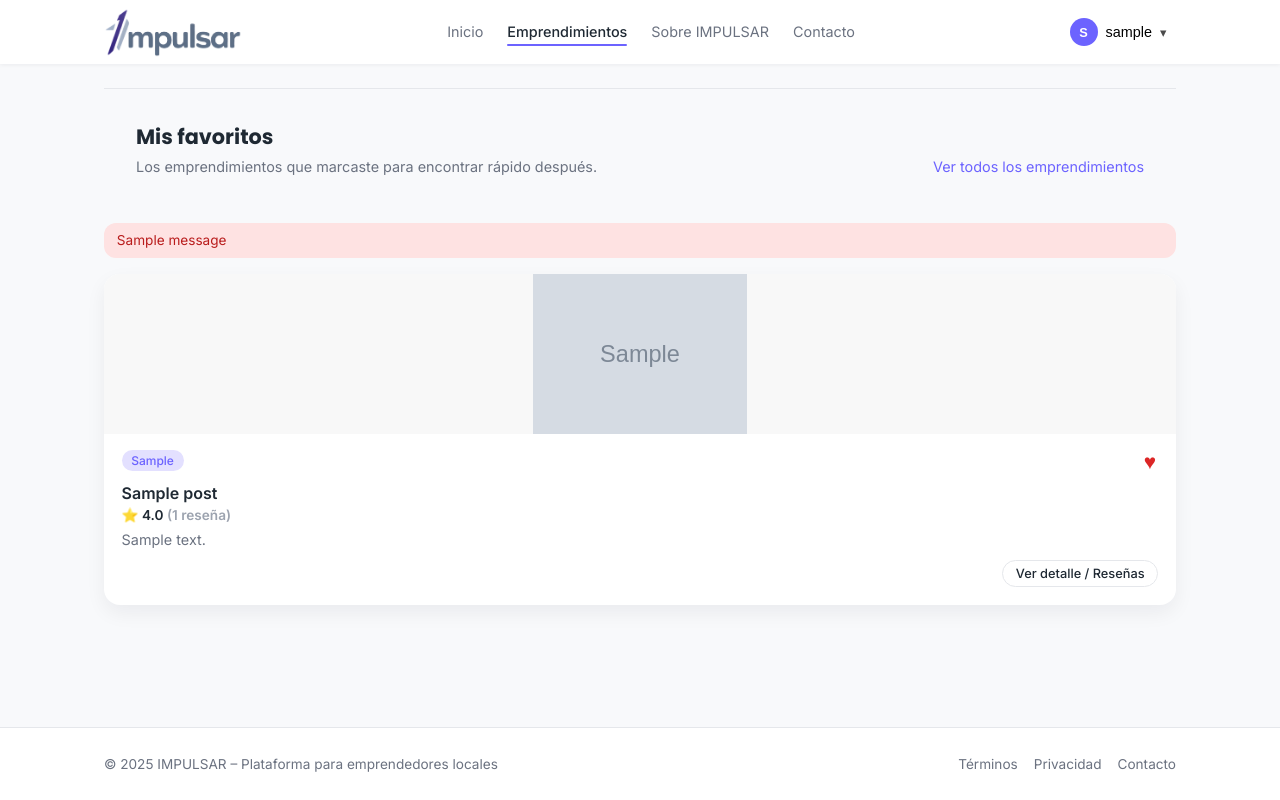
After one commit to Franv-Dev/IMPULSAR, a Flask app: page /blog/favoritos in a window 1280 px wide. The commit adds this page. Run offline with Flask 3, Linux system fonts and the light colour scheme; the visitor is signed in with stand-in values (Sample User, id 1); tables that the repository leaves empty hold one stand-in row (values such as "Sample post"); grey boxes marked "Sample" are stand-in pictures; one stand-in notice (Sample message) is shown; some libraries are stand-ins or nearby versions.

Commit message:
Agregar favoritos/guardados de emprendimientos
Nuevo modelo Favorite (user_id, post_id, unique constraint) y toggle en
blog.toggle_favorite: un click marca, el siguiente desmarca. El boton de
corazon aparece en las tarjetas del listado y en el detalle
(partials/_favorito_boton.html), y "Mis favoritos" queda accesible desde el
navbar y lista los emprendimientos marcados con su calificacion.

De paso se extrae services/ratings.py: la consulta de "posts + promedio de
reseñas" (outerjoin + AVG + COUNT) estaba duplicada en blog.index() y
profile.py: favoritos la iba a necesitar por tercera vez, asi que se
centraliza en un solo lugar en vez de copiarla de nuevo.

Co-Authored-By: Claude Sonnet 5 <noreply@anthropic.com>

```diff
--- /dev/null
+++ b/services/ratings.py
@@ -0,0 +1,47 @@
+"""Helper para traer emprendimientos junto con su promedio de reseñas.
+
+Antes esta misma consulta (outerjoin a una subquery agrupada por post) estaba
+duplicada en blog.index() y en profile.py. Pedirla post por post en un bucle
+dispara una consulta extra por cada tarjeta (problema N+1); centralizarla
+ademas evita que las tres copias se desincronicen si cambia la logica.
+"""
+
+from sqlalchemy import func
+
+from db import db
+from models.post import Post
+from models.review import Review
+
+
+def query_posts_con_rating(query=None):
+    """Devuelve una Query de Post que trae (Post, avg_rating, review_count) por fila."""
+    if query is None:
+        query = Post.query
+
+    ratings = (
+        db.session.query(
+            Review.post_id.label("post_id"),
+            func.avg(Review.rating).label("avg_rating"),
+            func.count(Review.id).label("review_count"),
+        )
+        .group_by(Review.post_id)
+        .subquery()
+    )
+    return (
+        query
+        .outerjoin(ratings, ratings.c.post_id == Post.id)
+        .add_columns(ratings.c.avg_rating, ratings.c.review_count)
+    )
+
+
+def serializar_con_rating(filas, favoritos=frozenset()):
+    """Convierte filas (Post, avg_rating, review_count) en dicts listos para el template."""
+    return [
+        {
+            "post": post,
+            "avg_rating": round(avg_rating, 1) if avg_rating else None,
+            "review_count": review_count or 0,
+            "is_favorite": post.id in favoritos,
+        }
+        for post, avg_rating, review_count in filas
+    ]
--- a/static/css/styles.css
+++ b/static/css/styles.css
@@ -1518,3 +1518,28 @@ textarea.auth__input {
 .chat-form textarea {
     flex-grow: 1;
 }
+
+/* === Favoritos === */
+.favorite-form {
+    display: inline-block;
+    flex-shrink: 0;
+}
+
+.favorite-btn {
+    background: none;
+    border: none;
+    cursor: pointer;
+    font-size: 1.3rem;
+    line-height: 1;
+    padding: 0.15rem;
+    color: var(--color-muted);
+    transition: transform 0.15s ease, color 0.15s ease;
+}
+
+.favorite-btn:hover {
+    transform: scale(1.15);
+}
+
+.favorite-btn--active {
+    color: #DC2626;
+}
--- a/templates/base.html
+++ b/templates/base.html
@@ -68,6 +68,9 @@
                             <a href="{{ url_for('profile.view_profile', user_id=g.user.id) }}" class="user-menu__item">
                                 Ver perfil
                             </a>
+                            <a href="{{ url_for('blog.my_favorites') }}" class="user-menu__item">
+                                Mis favoritos
+                            </a>
                             <a href="{{ url_for('messages.inbox') }}" class="user-menu__item">
                                 Mensajes
                                 <span id="notif-badge" class="badge--notif" style="display:none;" aria-live="polite"></span>
--- /dev/null
+++ b/templates/blog/favorites.html
@@ -0,0 +1,92 @@
+{% extends "base.html" %}
+
+{% block title %}Mis favoritos – IMPULSAR{% endblock %}
+
+{% block content %}
+<section class="section">
+    <div class="container">
+        <div class="section__header">
+            <div>
+                <h2 class="section__title">Mis favoritos</h2>
+                <p class="section__subtitle">
+                    Los emprendimientos que marcaste para encontrar rápido después.
+                </p>
+            </div>
+            <a href="{{ url_for('blog.index') }}" class="section__link">Ver todos los emprendimientos</a>
+        </div>
+
+        {% with messages = get_flashed_messages() %}
+            {% if messages %}
+                <div class="auth__messages" style="margin-bottom:1rem;">
+                    {% for message in messages %}
+                        <div class="auth__alert">{{ message }}</div>
+                    {% endfor %}
+                </div>
+            {% endif %}
+        {% endwith %}
+
+        {% if posts %}
+            <div class="cards-grid">
+                {% for item in posts %}
+                    {% set post = item.post %}
+                    {% set is_favorite = item.is_favorite %}
+                    <article class="card">
+                        {% if post.image %}
+                            <a href="{{ url_for('blog.detail', id=post.id) }}" class="card__image-link">
+                                <div class="card__image-wrapper">
+                                    <img
+                                        src="{{ url_for('static', filename='uploads/' ~ post.image) }}"
+                                        alt="Imagen de {{ post.title }}"
+                                        class="card__image"
+                                    >
+                                </div>
+                            </a>
+                        {% endif %}
+                        <div class="card__body">
+                            <div class="card__tags" style="display:flex; justify-content:space-between; align-items:flex-start;">
+                                <span class="badge badge--category">{{ post.category_label }}</span>
+                                {% include "partials/_favorito_boton.html" %}
+                            </div>
+
+                            <h3 class="card__title">
+                                <a href="{{ url_for('blog.detail', id=post.id) }}" style="text-decoration:none; color:inherit;">
+                                    {{ post.title }}
+                                </a>
+                            </h3>
+
+                            {% if item.avg_rating %}
+                                <p class="card__rating">
+                                    ⭐ {{ item.avg_rating }} <span style="color:#9CA3AF;">({{ item.review_count }} reseña{{ "s" if item.review_count != 1 else "" }})</span>
+                                </p>
+                            {% else %}
+                                <p class="card__rating" style="color:#9CA3AF;">Sin reseñas todavía</p>
+                            {% endif %}
+
+                            <p class="card__description">
+                                {{ post.body[:160] }}{% if post.body|length > 160 %}...{% endif %}
+                            </p>
+
+                            <div style="margin-top:0.75rem; text-align:right;">
+                                <a href="{{ url_for('blog.detail', id=post.id) }}"
+                                    class="btn btn--secondary"
+                                    style="font-size:0.8rem; padding:0.3rem 0.8rem;">
+                                    Ver detalle / Reseñas
+                                </a>
+                            </div>
+                        </div>
+                    </article>
+                {% endfor %}
+            </div>
+
+            {% include "partials/_paginacion.html" %}
+        {% else %}
+            <div class="emprendimientos__empty" style="margin-top:1rem;">
+                <p>
+                    Todavía no marcaste ningún emprendimiento como favorito.
+                    <a href="{{ url_for('blog.index') }}">Explorá los emprendimientos</a> y tocá el corazón del que te interese.
+                </p>
+            </div>
+        {% endif %}
+    </div>
+</section>
+{% endblock %}
--- /dev/null
+++ b/templates/partials/_favorito_boton.html
@@ -0,0 +1,11 @@
+{# Boton de favorito (toggle). Requiere "post" e "is_favorite" en el contexto,
+   y que g.user exista (solo un usuario logueado puede tener favoritos). #}
+<form method="post" action="{{ url_for('blog.toggle_favorite', id=post.id) }}" class="favorite-form">
+    <input type="hidden" name="csrf_token" value="{{ csrf_token() }}">
+    <button type="submit" class="favorite-btn {% if is_favorite %}favorite-btn--active{% endif %}"
+        aria-pressed="{{ 'true' if is_favorite else 'false' }}"
+        aria-label="{% if is_favorite %}Quitar de favoritos{% else %}Agregar a favoritos{% endif %}"
+        title="{% if is_favorite %}Quitar de favoritos{% else %}Agregar a favoritos{% endif %}">
+        {% if is_favorite %}♥{% else %}♡{% endif %}
+    </button>
+</form>
--- a/views/blog.py
+++ b/views/blog.py
@@ -2,6 +2,7 @@ from flask import (
     render_template, Blueprint, redirect, flash, g, request, url_for, current_app
 )
 from werkzeug.exceptions import abort
+from models.favorite import Favorite
 from models.post import Categorias, Post
 from models.user import User
 from views.auth import login_required
@@ -11,6 +12,7 @@ from models.review import Review
 from sqlalchemy import func
 from sqlalchemy.exc import IntegrityError
 from services.geocoding import get_coordinates_from_address
+from services.ratings import query_posts_con_rating, serializar_con_rating
 from services.uploads import ALLOWED_EXTENSIONS, allowed_file, save_post_image
 
 blog = Blueprint("blog", __name__, url_prefix="/blog")
@@ -31,6 +33,11 @@ def get_post(id, check_author=True):
         return redirect(url_for("blog.my_posts"))
     return post
 
+def _ids_favoritos(user_id):
+    """IDs de los posts que el usuario marco como favoritos, en una sola consulta."""
+    filas = db.session.query(Favorite.post_id).filter_by(user_id=user_id).all()
+    return {post_id for (post_id,) in filas}
+
 # Rutas públicas
 
 @blog.route("/")
@@ -38,24 +45,8 @@ def index():
     """Lista pública de emprendimientos, paginada, con busqueda y filtro por categoria."""
     # La relacion author_user usa lazy="joined", asi que el autor viene en la
     # misma consulta y no se dispara un SELECT por cada post (problema N+1).
-    # El promedio de reseñas se trae igual, con un outerjoin a una subquery
-    # agrupada por post: pedirlo post por post en el bucle del template
-    # dispararia una consulta extra por cada tarjeta.
-    ratings = (
-        db.session.query(
-            Review.post_id.label("post_id"),
-            func.avg(Review.rating).label("avg_rating"),
-            func.count(Review.id).label("review_count"),
-        )
-        .group_by(Review.post_id)
-        .subquery()
-    )
-
-    query = (
-        Post.query
-        .outerjoin(ratings, ratings.c.post_id == Post.id)
-        .add_columns(ratings.c.avg_rating, ratings.c.review_count)
-    )
+    # El promedio de reseñas se trae con el mismo criterio (ver services/ratings.py).
+    query = query_posts_con_rating()
 
     busqueda = (request.args.get("q") or "").strip()
     if busqueda:
@@ -75,14 +66,8 @@ def index():
             error_out=False,
         )
     )
-    posts = [
-        {
-            "post": post,
-            "avg_rating": round(avg_rating, 1) if avg_rating else None,
-            "review_count": review_count or 0,
-        }
-        for post, avg_rating, review_count in paginacion.items
-    ]
+    favoritos = _ids_favoritos(g.user.id) if g.user else frozenset()
+    posts = serializar_con_rating(paginacion.items, favoritos)
     return render_template(
         "blog/index.html",
         posts=posts,
@@ -120,6 +105,11 @@ def detail(id):
         if g.user else None
     )
 
+    is_favorite = (
+        g.user is not None
+        and Favorite.query.filter_by(user_id=g.user.id, post_id=id).first() is not None
+    )
+
     return render_template(
             "blog/detail.html",
             post=post,
@@ -127,6 +117,7 @@ def detail(id):
             reviews=reviews,
             avg_rating=avg_rating,
             mi_review=mi_review,
+            is_favorite=is_favorite,
             MAPTILER_KEY=current_app.config["MAPTILER_KEY"]
     )
 
@@ -393,3 +384,45 @@ def delete_review(review_id):
     flash("Tu reseña se eliminó correctamente.")
 
     return redirect(url_for("blog.detail", id=post_id))
+
+
+@blog.route("/<int:id>/favorito", methods=["POST"])
+@login_required
+def toggle_favorite(id):
+    """Marca o desmarca un emprendimiento como favorito (toggle)."""
+    post = Post.query.get_or_404(id)
+
+    favorito = Favorite.query.filter_by(user_id=g.user.id, post_id=post.id).first()
+    if favorito:
+        db.session.delete(favorito)
+        db.session.commit()
+        flash("Se quitó de tus favoritos.")
+    else:
+        try:
+            db.session.add(Favorite(user_id=g.user.id, post_id=post.id))
+            db.session.commit()
+            flash("Se agregó a tus favoritos.")
+        except IntegrityError:
+            # Ventana de carrera: dos clicks casi simultaneos en "favorito".
+            db.session.rollback()
+
+    destino = request.referrer or url_for("blog.detail", id=post.id)
+    return redirect(destino)
+
+
+@blog.route("/favoritos")
+@login_required
+def my_favorites():
+    """Emprendimientos que el usuario marco como favoritos."""
+    paginacion = (
+        query_posts_con_rating(Post.query.join(Favorite, Favorite.post_id == Post.id))
+        .filter(Favorite.user_id == g.user.id)
+        .order_by(Post.created.desc())
+        .paginate(
+            page=request.args.get("page", 1, type=int),
+            per_page=current_app.config["POSTS_POR_PAGINA"],
+            error_out=False,
+        )
+    )
+    posts = serializar_con_rating(paginacion.items, favoritos=_ids_favoritos(g.user.id))
+    return render_template("blog/favorites.html", posts=posts, paginacion=paginacion)
```
Also changed, not shown: migrations/versions/0b85b384e135_agregar_favoritos_de_emprendimientos.py (added, +45 -0 lines), models/favorite.py (added, +32 -0 lines), templates/blog/detail.html (+5 -2 lines), templates/blog/index.html (+12 -6 lines), tests/test_favorites.py (added, +72 -0 lines), views/profile.py (+6 -35 lines).
